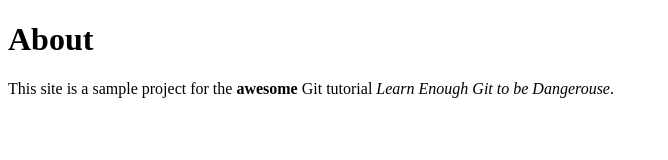
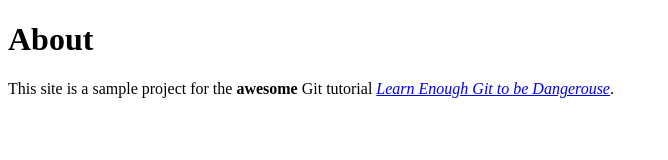
Before and after one commit to pwilly-j/website, a plain HTML site: page about.html in a window 1280 px wide. Shown: the whole page, without its empty margins (0-668 px from the left). Drawn offline with Linux system fonts and the light colour scheme.

Commit message:
Add link to tutorial

```diff
--- a/about.html
+++ b/about.html
@@ -5,7 +5,7 @@
 	</head>
 	<body>
 		<h1>About</h1>
-		<p>This site is a sample project for the <strong>awesome</strong> Git tutorial <em>Learn Enough Git to be Dangerouse</em>.
+		<p>This site is a sample project for the <strong>awesome</strong> Git tutorial <a href="http://learnenough.com/git-tutorial"><em>Learn Enough Git to be Dangerouse</em></a>.
 		</p>
 	</body>
 </html>
```
